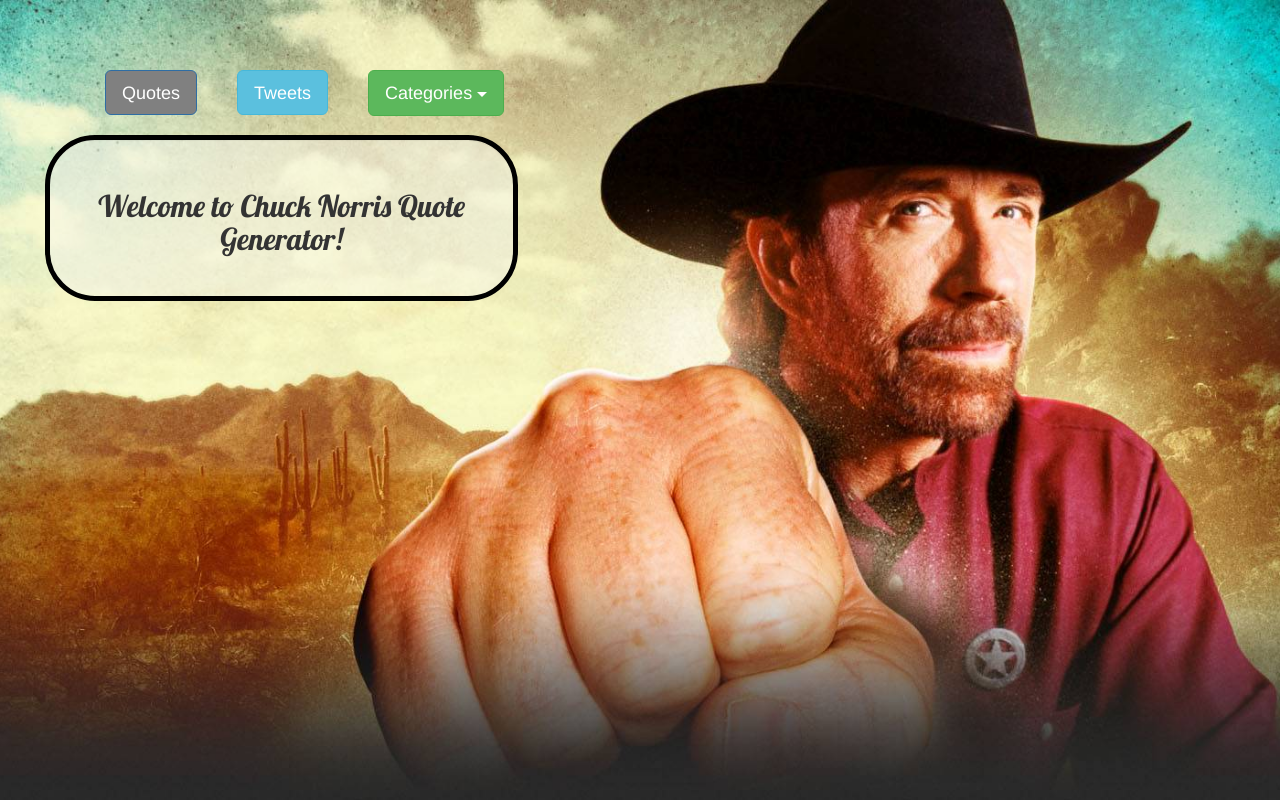
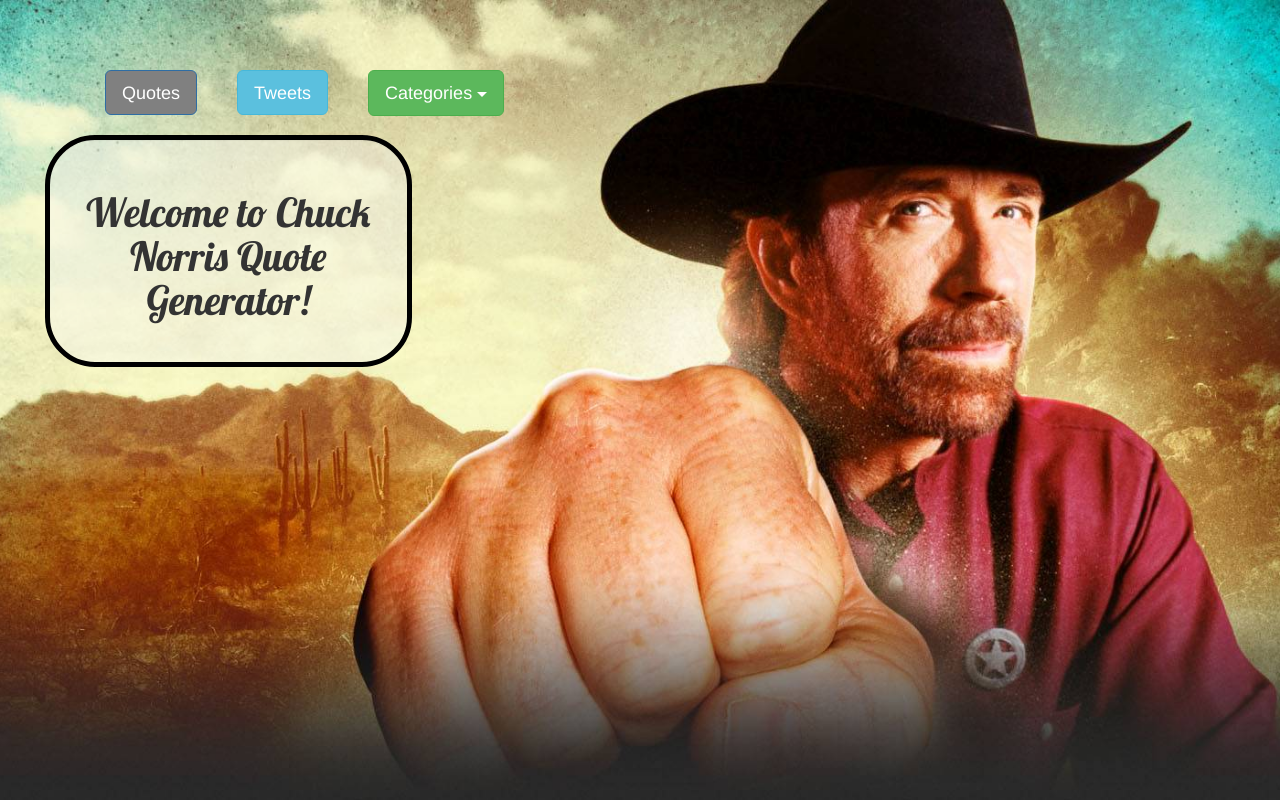
Before and after one commit to sveem/Random-Quote-Machine, an Angular app: page / in a window 1280 px wide. Built offline with nearby package versions, Linux system fonts and the light colour scheme.

Commit message:
Add readme

```diff
--- a/src/app/app.component.css
+++ b/src/app/app.component.css
@@ -14,7 +14,7 @@
 }
 
 .quotes {
-  font-size: 30px;
+  font-size: 40px;
   font-family: Lobster;
 }
 
--- a/src/app/app.component.html
+++ b/src/app/app.component.html
@@ -17,7 +17,7 @@
       </div>
    </div>
    <div class="row" id="well">
-      <div class="col-xs-5">
+      <div class="col-xs-4">
          <div class="well well-lg">
             <h3 class="quotes text-center">{{ quotes }}</h3>
          </div>
```
Also changed, not shown: 2 other files (tests, documents, lock files or other folders).
